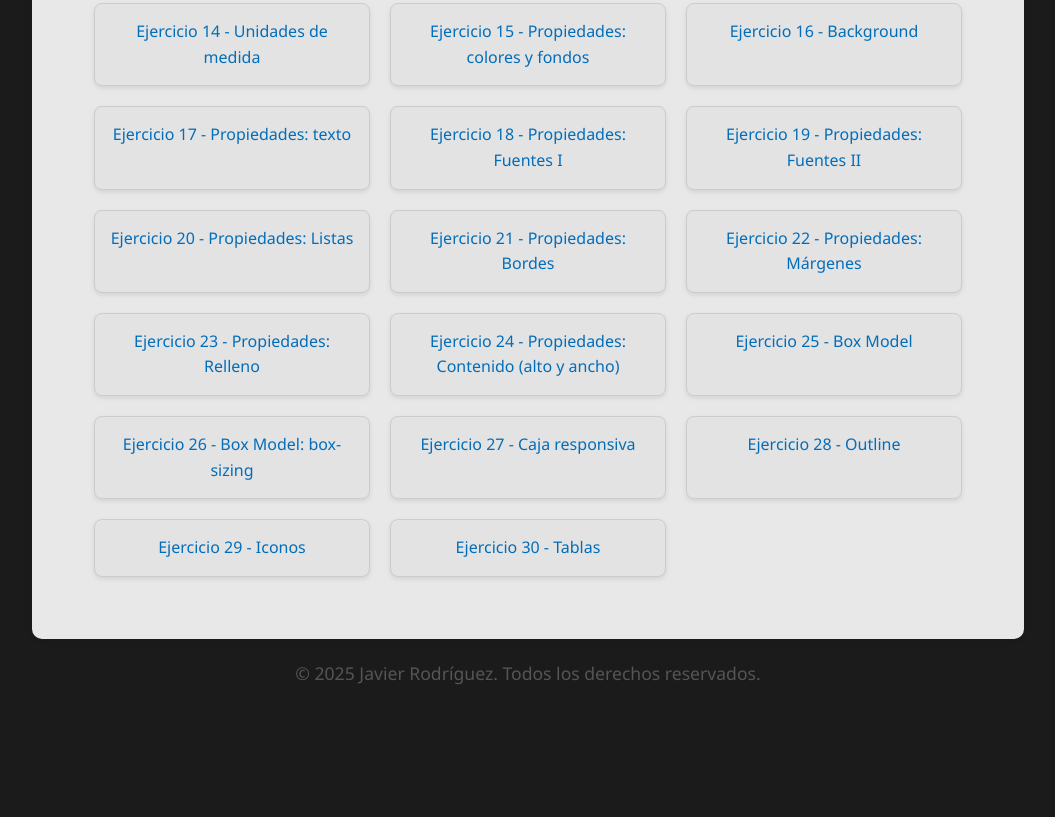
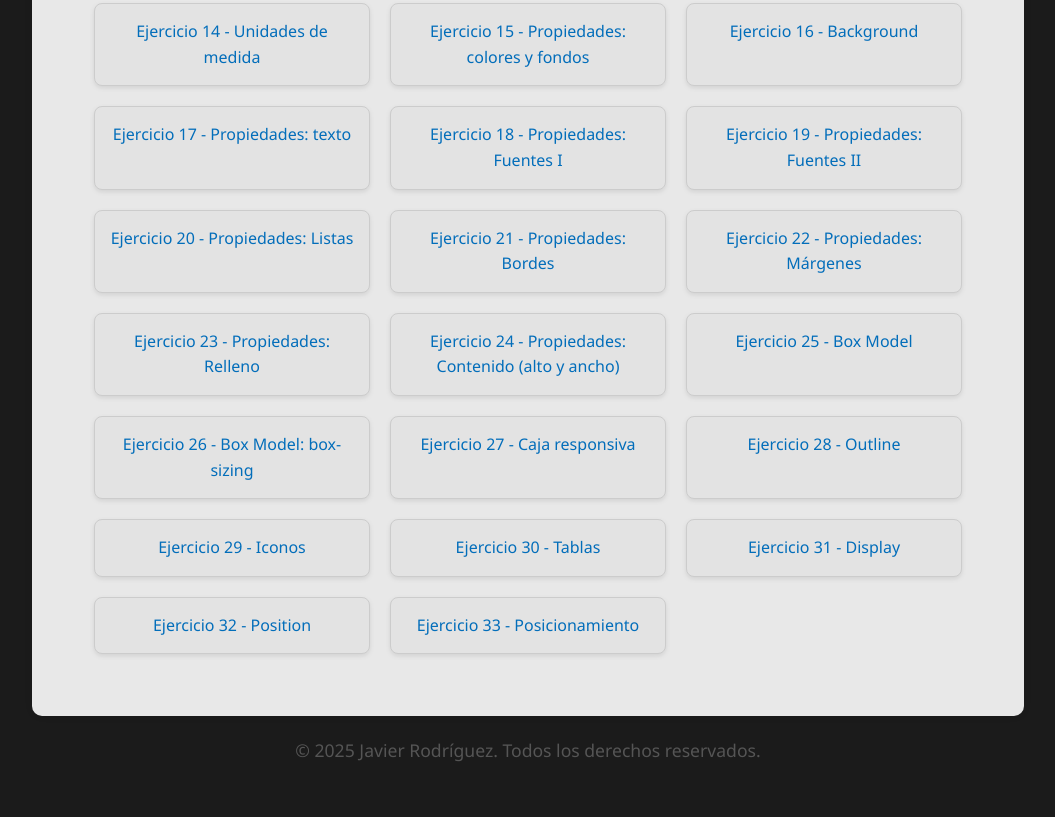
Before and after one commit to jrolo92/DIWEB, a plain HTML site: page index.html in a window 1280 px wide. Shown: the part 1514-2331 px from the top of the page, without its empty margins (112-1167 px from the left). Before the commit the page ends 2271 px from the top, so only its background shows below. Drawn offline with Linux system fonts and the light colour scheme.

Commit message:
Actualiza index

```diff
--- a/index.html
+++ b/index.html
@@ -79,6 +79,9 @@
             <li><a href="tema2/ejercicio28/outline.html">Ejercicio 28 - Outline</a></li>
             <li><a href="tema2/ejercicio29/ejercicio29.html">Ejercicio 29 - Iconos</a></li>
             <li><a href="tema2/ejercicio30/tablas.html">Ejercicio 30 - Tablas</a></li>
+            <li><a href="tema2/ejercicio31/display.html">Ejercicio 31 - Display</a></li>
+            <li><a href="tema2/ejercicio32/position.html">Ejercicio 32 - Position</a></li>
+            <li><a href="tema2/ejercicio33/ejercicio33.html">Ejercicio 33 - Posicionamiento</a></li>
         </ul>
     </div>
 
```
Also changed, not shown: tema2/ejercicio33/ejercicio33.html (+1 -1 lines).
